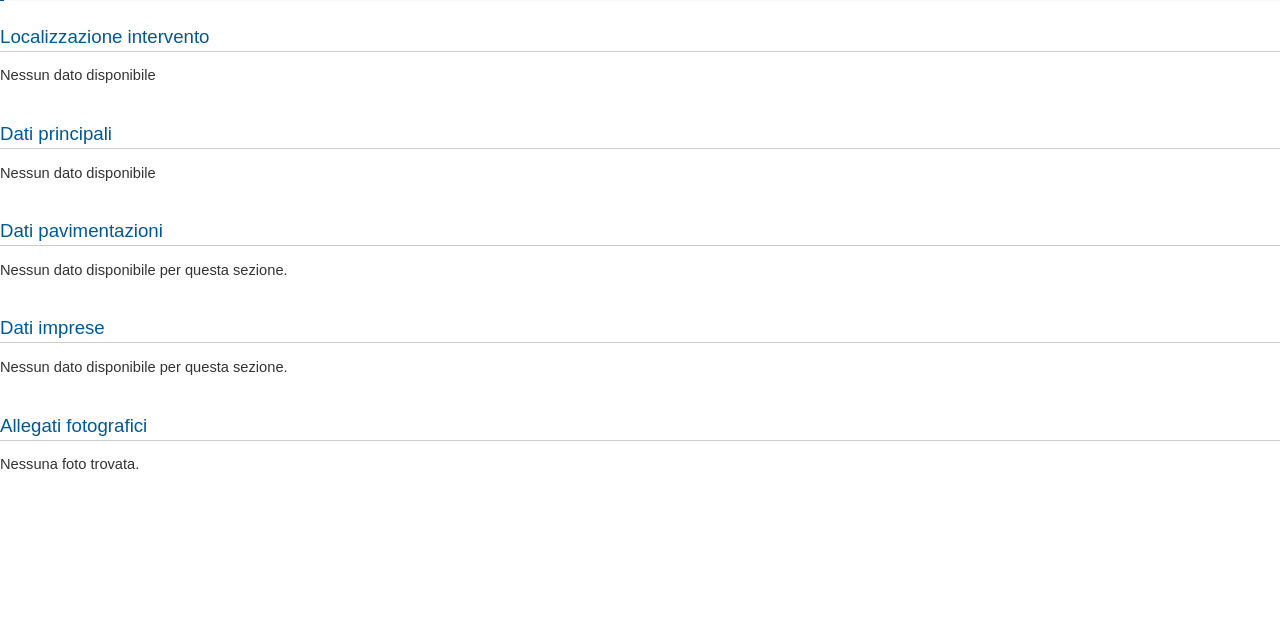
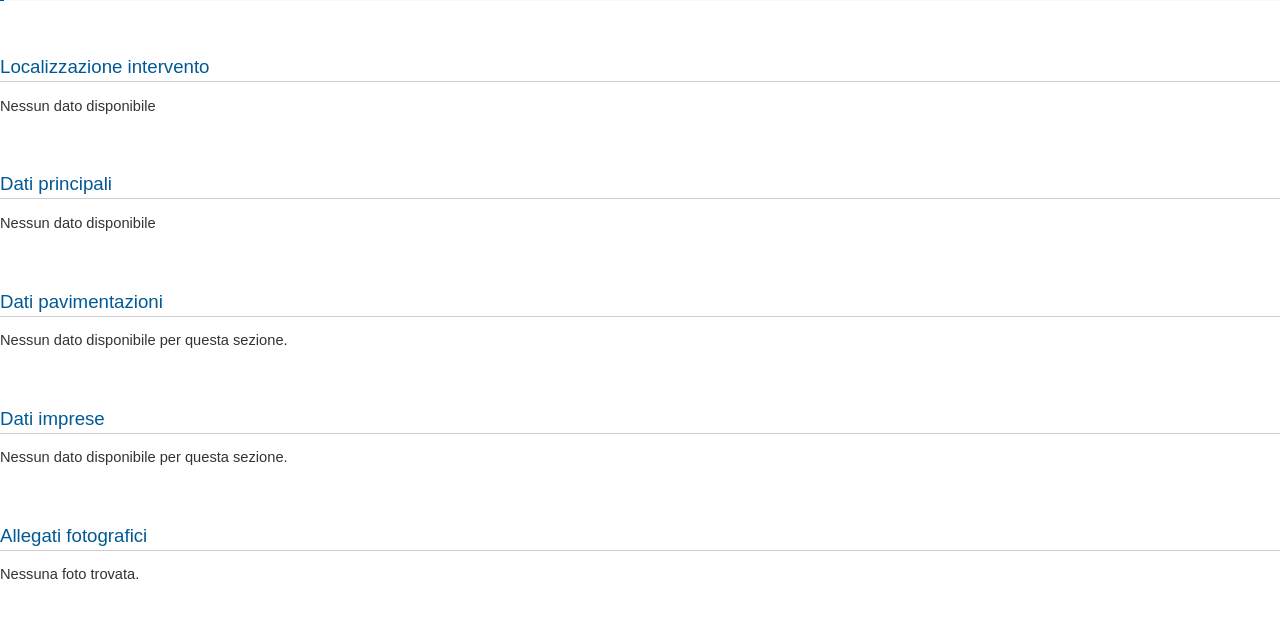
Before and after one commit to colla-serravalle/gis-dashboard-dt-django, a Django app: template templates/reports/report_pdf.html in a window 1280 px wide. Shown: the part 163-781 px from the top of the page. Run offline with Django 5.2, Linux system fonts and the light colour scheme; the template is opened without the code that fills it, so the values that code supplies are empty.

Commit message:
Update PDF template styles for improved spacing and layout

```diff
--- a/templates/reports/report_pdf.html
+++ b/templates/reports/report_pdf.html
@@ -28,7 +28,8 @@
             margin-top: 25px;
         }
         .section h2 {
-            margin-top: 0;
+            margin-top: 20px;
+            -pdf-keep-with-next: true;
         }
         .logo {
             width: 180px;
@@ -38,7 +39,8 @@
             background-color: #f8f9fa;
             padding: 10px;
             border-left: 4px solid rgb(0, 89, 150);
-            margin-bottom: 20px;
+            margin-top: 15px;
+            margin-bottom: 35px;
         }
         .report-info p {
             font-size: 8pt;
```
